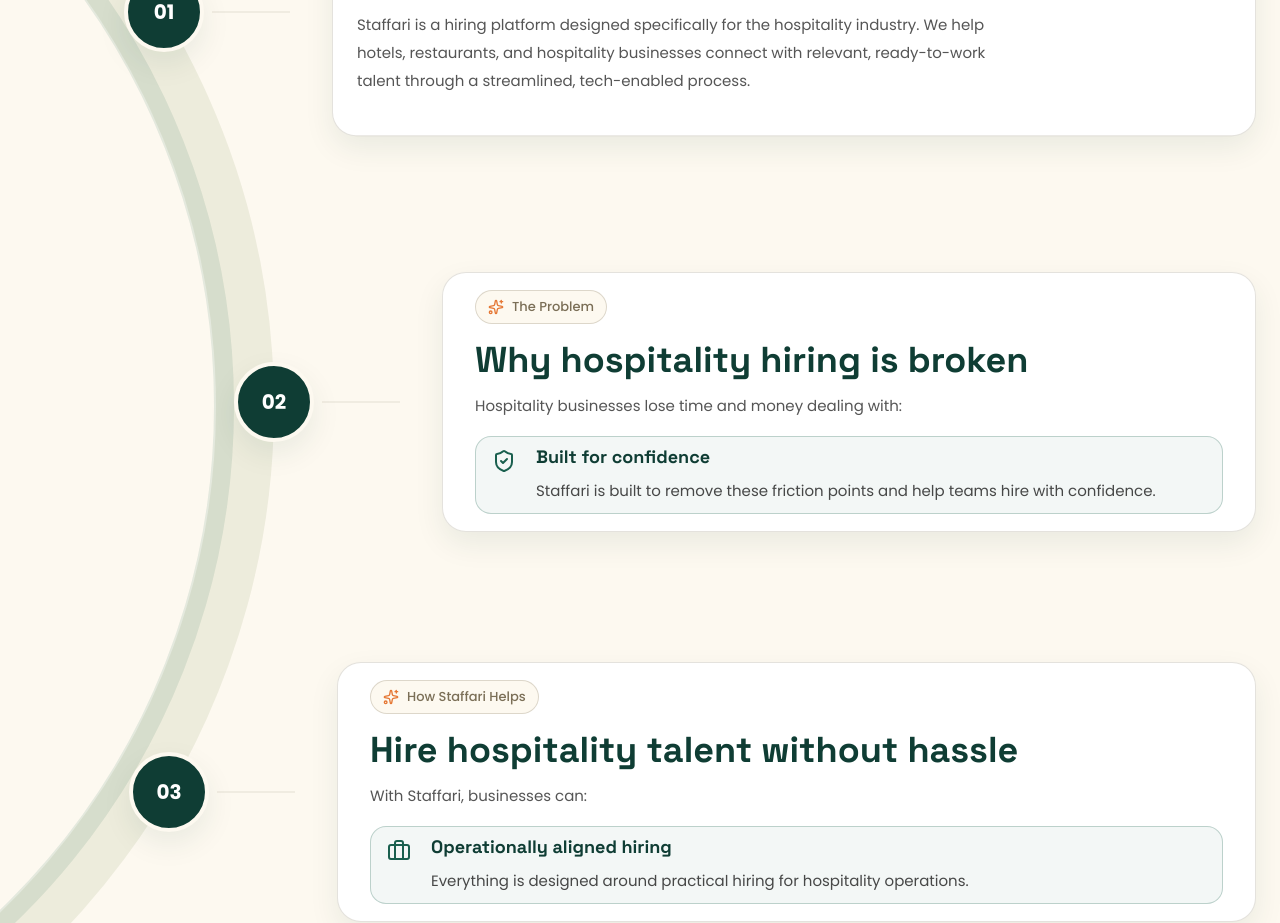
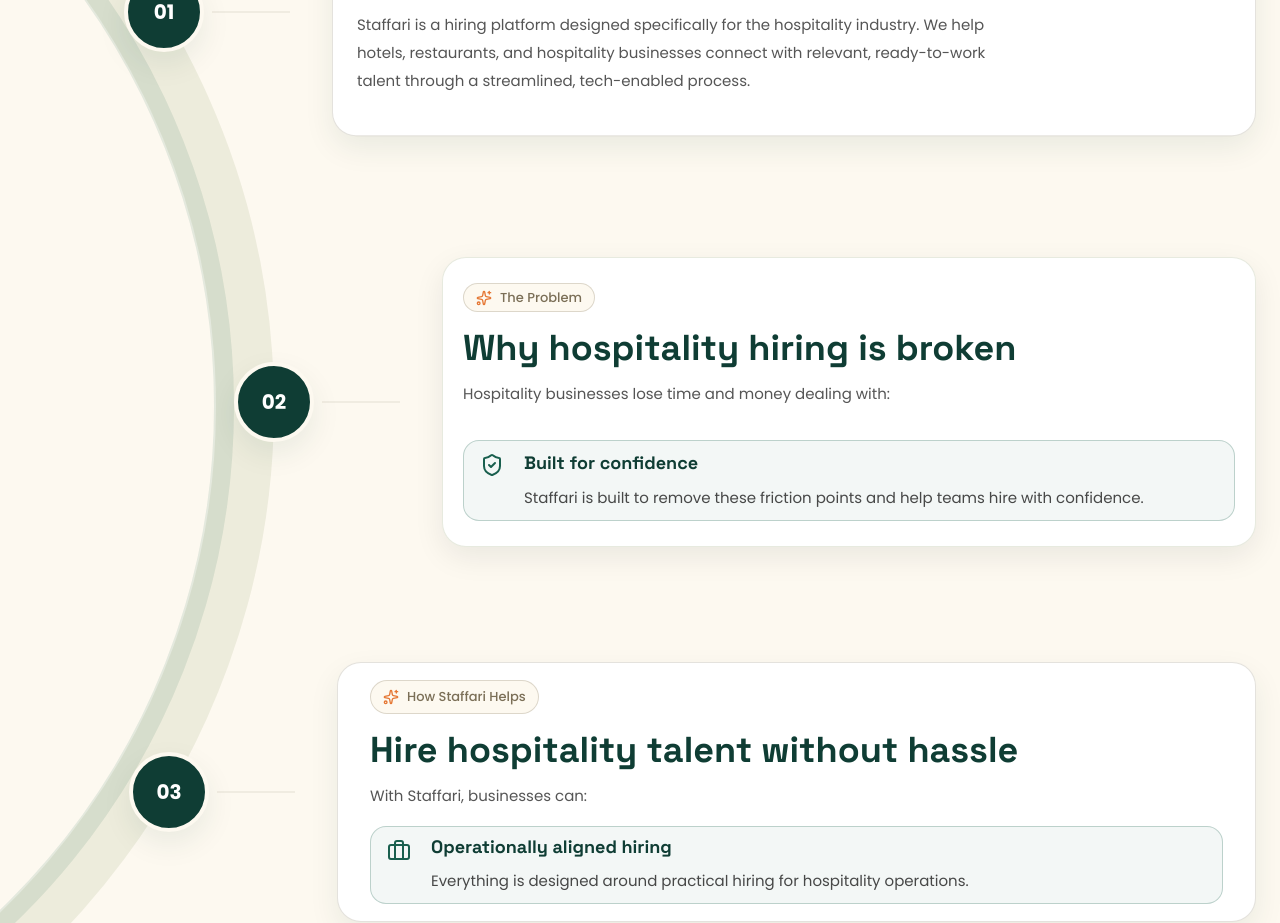
Before and after one commit to HHS-2025-RSK/Staffari, a React (Vite) app: page / in a window 1280 px wide. Shown: the part 920-1843 px from the top of the page. Built offline with nearby package versions, Linux system fonts and the light colour scheme.

Commit message:
feat: refactor ProblemSection component and add CSS for improved styling

```diff
--- a/src/components/ArcSteps.jsx
+++ b/src/components/ArcSteps.jsx
@@ -211,7 +211,7 @@
                         {String(s.number).padStart(2, "0")}
                       </span>
                     </div>
-                    <div className="sm:mt-12">
+                    <div>
                       {s.titleNode ? (
                         <div className="mb-3">{s.titleNode}</div>
                       ) : null}
--- /dev/null
+++ b/src/components/sections/ProblemSection.css
@@ -0,0 +1,341 @@
+/* ProblemSection.css */
+
+.problem-section {
+  width: 100%;
+  display: flex;
+  justify-content: center;
+}
+
+.problem-wrapper {
+  width: 100%;
+  max-width: 80rem; /* ~max-w-5xl */
+  margin: 0 auto;
+}
+
+/* Card container */
+.problem-card {
+  position: relative;
+  width: 100%;
+  min-height: 350px;
+  overflow: hidden;
+  border-radius: 1.5rem;
+  border: 1px solid rgba(136, 149, 96, 0.2); /* mutedOlive/20 – tweak as needed */
+  background-color: #ffffff;
+  box-shadow: 0 10px 30px rgba(15, 23, 42, 0.08); /* similar to shadow-soft */
+  transition: box-shadow 0.3s ease;
+  perspective: 1200px;
+}
+
+.problem-card:hover {
+  box-shadow: 0 20px 45px rgba(15, 23, 42, 0.16);
+}
+
+/* Flip inner */
+.problem-card-inner {
+  position: relative;
+  height: 100%;
+  width: 100%;
+  transition: transform 0.7s ease-out;
+  transform-style: preserve-3d;
+}
+
+/* Hover flip only on devices that support hover */
+@media (hover: hover) and (pointer: fine) {
+  .problem-card:hover .problem-card-inner {
+    transform: rotateY(180deg);
+  }
+}
+
+/* Sides */
+.problem-card-front,
+.problem-card-back {
+  position: absolute;
+  inset: 0;
+  backface-visibility: hidden;
+  display: flex;
+  flex-direction: column;
+  justify-content: center;
+  padding: 0.75rem 0.75rem; /* default small screens */
+  font-size: 0.875rem; /* text-sm */
+  line-height: 1.5;
+}
+
+/* Back side rotates */
+.problem-card-back {
+  transform: rotateY(180deg);
+  justify-content: flex-start;
+}
+
+/* Front spacing (replaces pt-[320px] etc.) */
+.problem-title-wrapper {
+  padding-top: 320px;
+}
+
+/* Side note block */
+.problem-side-note-wrapper {
+  margin-top: 1rem;
+}
+
+/* Icon sizes responsive */
+.problem-side-note-icon {
+  width: 1.25rem;
+  height: 1.25rem;
+}
+
+/* Bullet wrapper on back side */
+.problem-bullet-wrapper {
+  flex: 1;
+  vertical-align: middle;
+}
+
+/* Tap hint text */
+.problem-tap-hint {
+  margin-top: 1rem;
+  text-align: center;
+  font-size: 0.75rem;
+  color: rgba(15, 23, 42, 0.5); /* text-charcoalBlack/50 approx */
+}
+
+/* Hide hint on hover-capable devices (mirrors [@media(hover:hover)_and_(pointer:fine)]:hidden) */
+@media (hover: hover) and (pointer: fine) {
+  .problem-tap-hint {
+    display: none;
+  }
+}
+
+/* Extra responsiveness: tweak min-height by breakpoint */
+
+@media (min-width: 340px) {
+  .problem-card {
+    min-height: 580px;
+  }
+
+  .problem-title-wrapper {
+    padding-top: 560px;
+    padding-left: 10px;
+    padding-right: 10px;
+  }
+
+  .problem-side-note-wrapper {
+    padding-left: 10px;
+    padding-right: 10px;
+  }
+}
+
+@media (min-width: 355px) {
+  .problem-card {
+    min-height: 430px;
+  }
+
+  .problem-title-wrapper {
+    padding-top: 400px;
+    padding-left: 10px;
+    padding-right: 10px;
+  }
+
+  .problem-side-note-wrapper {
+    padding-left: 10px;
+    padding-right: 10px;
+  }
+}
+
+@media (min-width: 400px) {
+  .problem-card {
+    min-height: 400px;
+  }
+
+  .problem-title-wrapper {
+    padding-top: 380px;
+    padding-left: 10px;
+    padding-right: 10px;
+  }
+
+  .problem-side-note-wrapper {
+    padding-left: 10px;
+    padding-right: 10px;
+  }
+}
+
+@media (min-width: 515px) {
+  .problem-card {
+    min-height: 370px;
+  }
+
+  .problem-title-wrapper {
+    padding-top: 350px;
+    padding-left: 10px;
+    padding-right: 10px;
+  }
+
+  .problem-side-note-wrapper {
+    padding-left: 10px;
+    padding-right: 10px;
+  }
+}
+
+@media (min-width: 561px) {
+  .problem-card {
+    min-height: 350px;
+  }
+
+  .problem-title-wrapper {
+    padding-top: 330px;
+    padding-left: 10px;
+    padding-right: 10px;
+  }
+
+  .problem-side-note-wrapper {
+    padding-left: 10px;
+    padding-right: 10px;
+  }
+}
+
+@media (min-width: 595px) {
+  .problem-card {
+    min-height: 310px;
+  }
+
+  .problem-title-wrapper {
+    padding-top: 290px;
+    padding-left: 10px;
+    padding-right: 10px;
+  }
+
+  .problem-side-note-wrapper {
+    padding-left: 10px;
+    padding-right: 10px;
+  }
+}
+
+@media (min-width: 640px) {
+  .problem-card {
+    min-height: 310px;
+  }
+  .problem-side-note-icon {
+    width: 1.5rem;
+    height: 1.5rem;
+  }
+
+  .problem-title-wrapper {
+    padding-top: 280px;
+  }
+
+  .problem-card-front,
+  .problem-card-back {
+    padding: 1rem 1rem;
+    font-size: 1rem; /* sm:text-base */
+  }
+}
+
+@media (min-width: 768px) {
+  .problem-card {
+    min-height: 510px;
+  }
+
+  .problem-title-wrapper {
+    padding-top: 380px;
+  }
+
+  .problem-card-front,
+  .problem-card-back {
+    padding: 4rem 10px; /* md:py-16 px-8-ish */
+    font-size: 0.9375rem; /* md:text-[15px] */
+  }
+}
+
+@media (min-width: 776px) {
+  .problem-card {
+    min-height: 470px;
+  }
+
+  .problem-title-wrapper {
+    padding-top: 350px;
+  }
+
+  .problem-card-front,
+  .problem-card-back {
+    padding: 4rem 10px; /* md:py-16 px-8-ish */
+    font-size: 0.9375rem; /* md:text-[15px] */
+  }
+}
+
+@media (min-width: 781px) {
+  .problem-card {
+    min-height: 400px;
+  }
+
+  .problem-title-wrapper {
+    padding-top: 280px;
+  }
+
+  .problem-card-front,
+  .problem-card-back {
+    padding: 4rem 10px; /* md:py-16 px-8-ish */
+    font-size: 0.9375rem; /* md:text-[15px] */
+  }
+}
+
+@media (min-width: 935px) {
+  .problem-card {
+    min-height: 350px;
+  }
+
+  .problem-title-wrapper {
+    padding-top: 230px;
+  }
+
+  .problem-card-front,
+  .problem-card-back {
+    padding: 4rem 10px; /* md:py-16 px-8-ish */
+    font-size: 0.9375rem; /* md:text-[15px] */
+    vertical-align: middle;
+  }
+}
+
+@media (min-width: 1024px) {
+  .problem-card {
+    min-height: 350px;
+  }
+
+  .problem-title-wrapper {
+    padding-top: 220px;
+  }
+
+  .problem-card-front,
+  .problem-card-back {
+    font-size: 1rem;
+    vertical-align: middle;
+  }
+}
+
+@media (min-width: 1061px) {
+  .problem-card {
+    min-height: 310px;
+  }
+
+  .problem-title-wrapper {
+    padding-top: 180px;
+  }
+
+  .problem-card-front,
+  .problem-card-back {
+    font-size: 1rem;
+    vertical-align: middle;
+  }
+}
+
+@media (min-width: 1197px) {
+  .problem-card {
+    min-height: 290px;
+  }
+
+  .problem-title-wrapper {
+    padding-top: 160px;
+  }
+
+  .problem-card-front,
+  .problem-card-back {
+    font-size: 1rem;
+    vertical-align: middle;
+  }
+}
--- a/src/components/sections/ProblemSection.jsx
+++ b/src/components/sections/ProblemSection.jsx
@@ -1,49 +1,21 @@
+// ProblemSection.jsx
 import React from "react";
 import { ShieldCheck } from "lucide-react";
 import SectionTitle from "../ui/SectionTitle";
 import BulletListPanel from "../ui/BulletListPanel";
 import SideNote from "../ui/SideNote";
+import "./ProblemSection.css";
 
 export default function ProblemSection({ problemBullets }) {
   return (
-    <section id="problem" className="w-full">
-      <div className="w-full max-w-5xl">
-        <div
-          className={`
-            group relative
-            w-full overflow-hidden
-            rounded-3xl border border-mutedOlive/20 bg-white shadow-soft
-            transition-shadow duration-300 hover:shadow-xl
-            min-h-[350px] sm:min-h-[300px] md:min-h-[260px]
-            lg-h-[300px]
-            perspective-[1200px]
-          `}
-          style={{ perspective: "1200px" }}
-        >
+    <section id="problem" className="problem-section">
+      <div className="problem-wrapper">
+        <div className="problem-card">
           {/* Flip container */}
-          <div
-            className={`
-              relative h-full w-full
-              transition-transform duration-700 ease-out
-              [transform-style:preserve-3d]
-              [@media(hover:hover)_and_(pointer:fine)]:group-hover:[transform:rotateY(180deg)]
-            `}
-          >
+          <div className="problem-card-inner">
             {/* Front */}
-            <div
-              className={`
-                absolute inset-0
-                [backface-visibility:hidden]
-                py-3 sm:py-4 md:py-16
-                px-3 sm:px-4 md:px-8
-                flex flex-col justify-center
-
-                /* Responsive base typography for everything inside */
-                text-sm sm:text-base md:text-[15px] lg:text-base
-              `}
-            >
-              {/* Make the top spacing responsive instead of fixed pt-60 */}
-              <div className="pt-[320px] sm:pt-[260px] md:pt-[80px] lg:pt-[130px]">
+            <div className="problem-card-front">
+              <div className="problem-title-wrapper">
                 <SectionTitle
                   eyebrow="The Problem"
                   title="Why hospitality hiring is broken"
@@ -51,9 +23,9 @@
                 />
               </div>
 
-              <div>
+              <div className="problem-side-note-wrapper">
                 <SideNote
-                  icon={<ShieldCheck className="h-5 w-5 sm:h-6 sm:w-6" />}
+                  icon={<ShieldCheck className="problem-side-note-icon" />}
                   title="Built for confidence"
                   text="Staffari is built to remove these friction points and help teams hire with confidence."
                 />
@@ -61,26 +33,12 @@
             </div>
 
             {/* Back */}
-            <div
-              className={`
-                absolute inset-0
-                [backface-visibility:hidden]
-                [transform:rotateY(180deg)]
-                pt-3 sm:pt-4 md:pt-4
-                px-3 sm:px-4 md:px-8
-                flex flex-col
-
-                /* Same responsive base typography */
-                text-sm sm:text-base md:text-[15px] lg:text-base
-              `}
-            >
-              <div className="flex-1">
+            <div className="problem-card-back">
+              <div className="problem-bullet-wrapper">
                 <BulletListPanel items={problemBullets} />
               </div>
 
-              <p className="mt-4 sm:mt-5 text-center text-xs sm:text-sm text-charcoalBlack/50 [@media(hover:hover)_and_(pointer:fine)]:hidden">
-                Tap outside to go back
-              </p>
+              <p className="problem-tap-hint">Tap outside to go back</p>
             </div>
           </div>
         </div>
```
